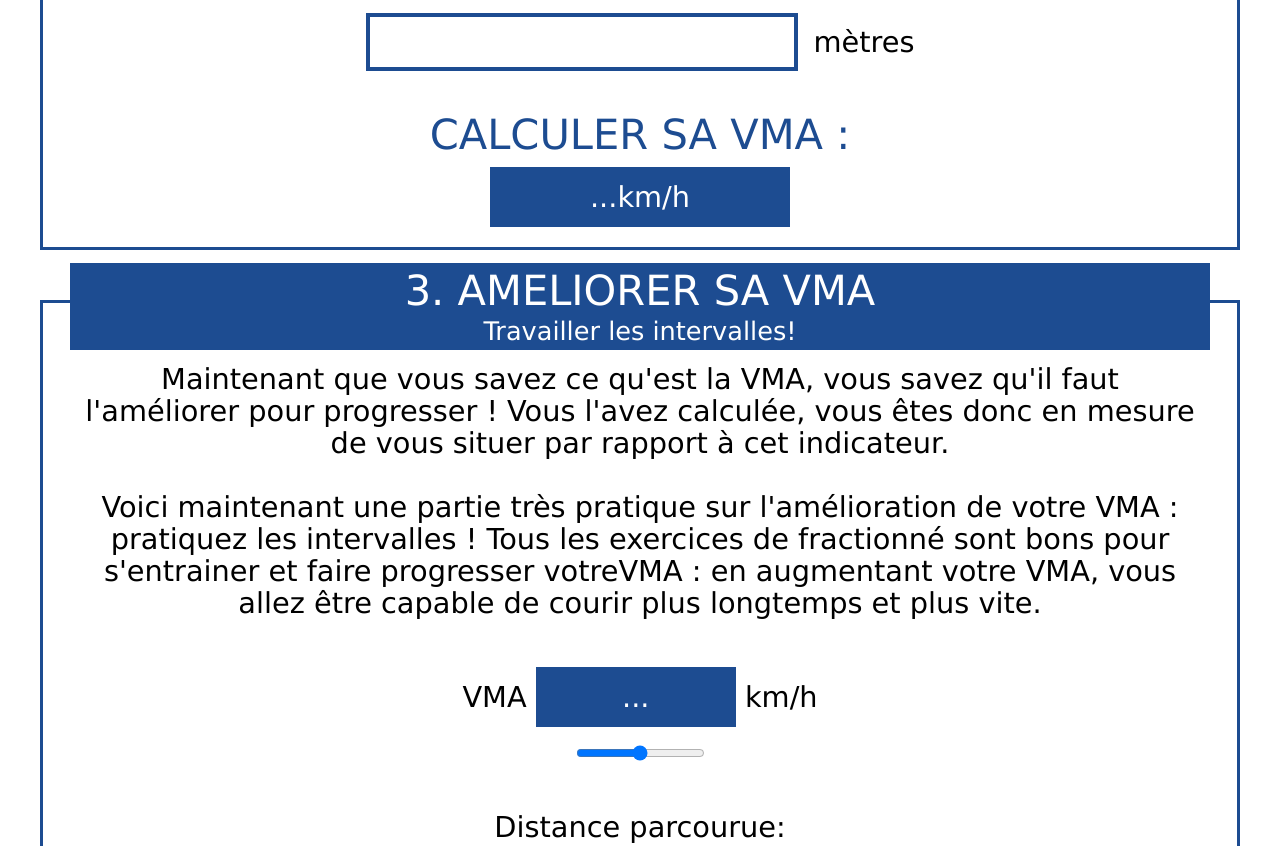
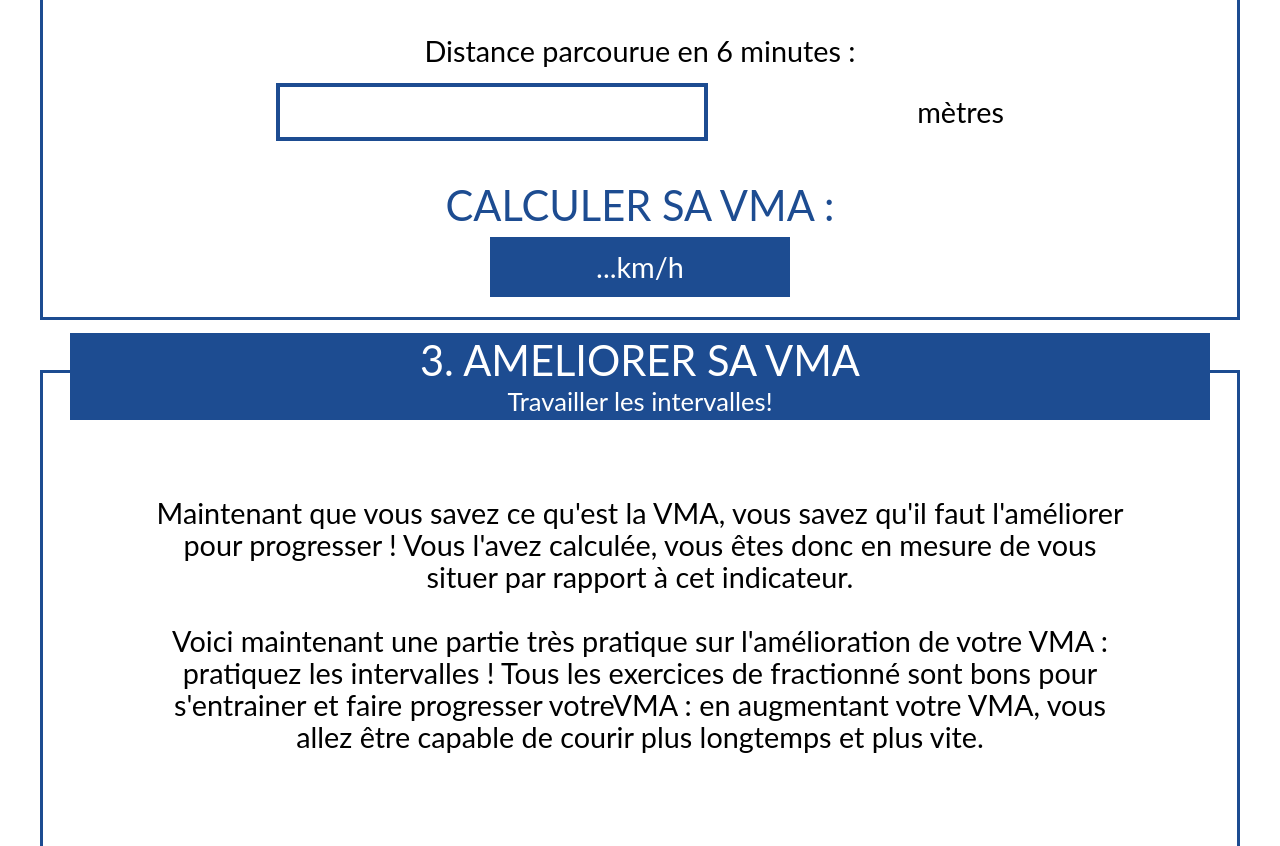
Before and after one commit to Labuch/VMA, a plain HTML site: page index.html in a window 1280 px wide. Shown: the part 1685-2531 px from the top of the page. Drawn offline with Linux system fonts and the light colour scheme; a web font is replaced by a local one.

Commit message:
add font and number rule for input

```diff
--- a/index.html
+++ b/index.html
@@ -76,7 +76,7 @@
                 </div>
                 <div class="field flexcolumn">
                     <label >Distance parcourue en 6 minutes :</label>
-                    <div  class="field flexRow"><input id="distanceIn6min" type="number">mètres</div>
+                    <div  class="field flexRow"><input id="distanceIn6min" type="text" maxlength="4">mètres</div>
                 </div>
 
 
--- a/script.js
+++ b/script.js
@@ -142,7 +142,9 @@ const handleDistanceIn6minChange = (event)=>{
     computedVmaVmaLabel.innerHTML = (app.getSpeed(event.target.value/1000, 1/10)).toFixed(1)
 }
 
-handleDistanceIn6minChange
+const handleDistanceIn6minInput = (event)=>{
+    event.target.value = event.target.value.replace(/\D+/g, '')
+}
 
 const handleMinuteExpectedChange = (event)=>{
 
@@ -200,7 +202,7 @@ const trainingDistance = document.getElementById('trainingDistance')
 const minTrainingTime = document.getElementById('minTrainingTime')
 const maxTrainingTime = document.getElementById('maxTrainingTime')
 
-
+distanceIn6minInput.oninput = handleDistanceIn6minInput
 distanceIn6minInput.onchange = handleDistanceIn6minChange
 distanceInput.onchange = handleDistanceChange
 hourExpectedInput.onchange = handleHourExpectedChange
--- a/style.css
+++ b/style.css
@@ -1,3 +1,15 @@
+@font-face {
+    font-family: "lato";
+    src: url("font/Lato-Regular.ttf");
+}
+
+@font-face {
+    font-family: "lato";
+    src: url("font/Lato-Bold.ttf");
+    font-weight: bold;
+}
+
+
 .card{
     height: 100%;
     border-radius:10px;
@@ -47,7 +59,7 @@
 h1{
     margin-inline: auto;
     color:#1d4c91;
-    font-weight: normal;
+    font-weight: bold;
     text-transform: uppercase;
 
 }
@@ -87,6 +99,7 @@ h1{
 }
 
 .sectionText{
+    padding:4rem;
     text-align: center;
 }
 
@@ -106,15 +119,60 @@ input[type="number"]{
  color: #1d4c91;
 }
 
+input[type="text"]{
+    line-height: 3rem;
+    border: #1d4c91 solid 4px;
+    font-size: 2rem;
+    color: #1d4c91;
+   }
+
 input[type="number"]:focus{
     line-height: 3rem;
     border: #1d4c91 solid 4px;
    }
 
+   input[type="text"]:focus{
+    line-height: 3rem;
+    border: #1d4c91 solid 4px;
+   }
+
+
 input[type="radio"]:checked + label{
     background-color: #1d4c91;
     color:white
 }
+
+input[type="range"]{
+    width: 50%;
+
+    color:#1d4c91;
+
+}
+
+input[type="range"]::-webkit-slider-thumb{
+
+   background-color: #1d4c91;
+   color:#1d4c91;
+}
+
+input[type="range"]::-moz-range-thumb{
+
+  /* Centers thumb on the track */
+   background-color: #1d4c91;
+
+}
+
+
+input[type="range"]::-webkit-slider-runnable-track {
+    background: #1d4c91;
+
+
+  }
+
+  input[type="range"]::-moz-range-track {
+    background: #1d4c91;
+
+  }
 
 .blue{
     border-color: #1d4c91;
@@ -170,6 +228,7 @@ input[type="radio"]:checked + label{
     align-items: center;
     justify-content: space-evenly;
     gap:1rem;
+    width: 100%;
 
 }
 
@@ -198,7 +257,7 @@ label.blue{
 body{
 
     height: 100%;
-    font-family:Verdana, Geneva, Tahoma, sans-serif;
+    font-family:lato;
     font-size: 1.8rem;
     line-height: 2rem;
 
```
